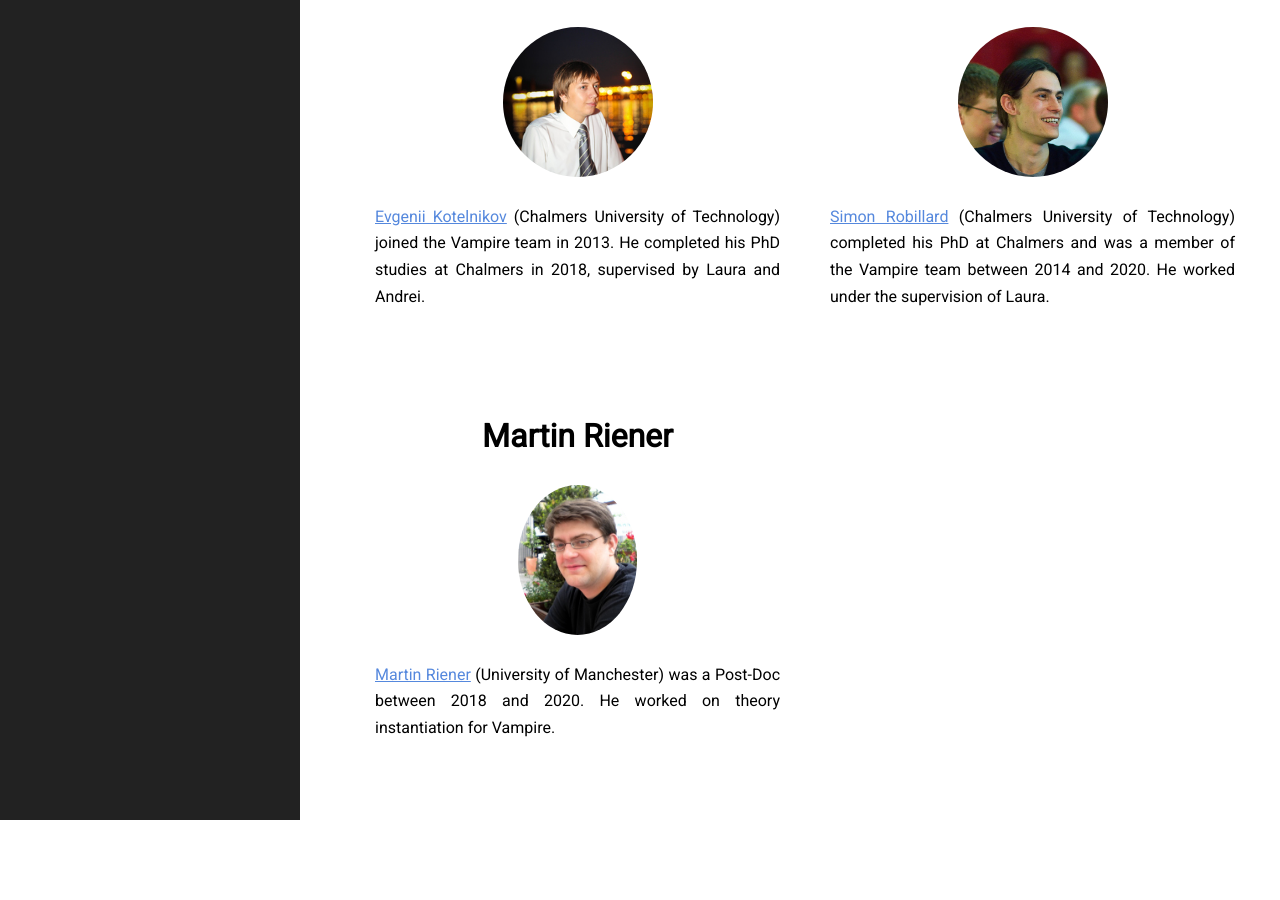
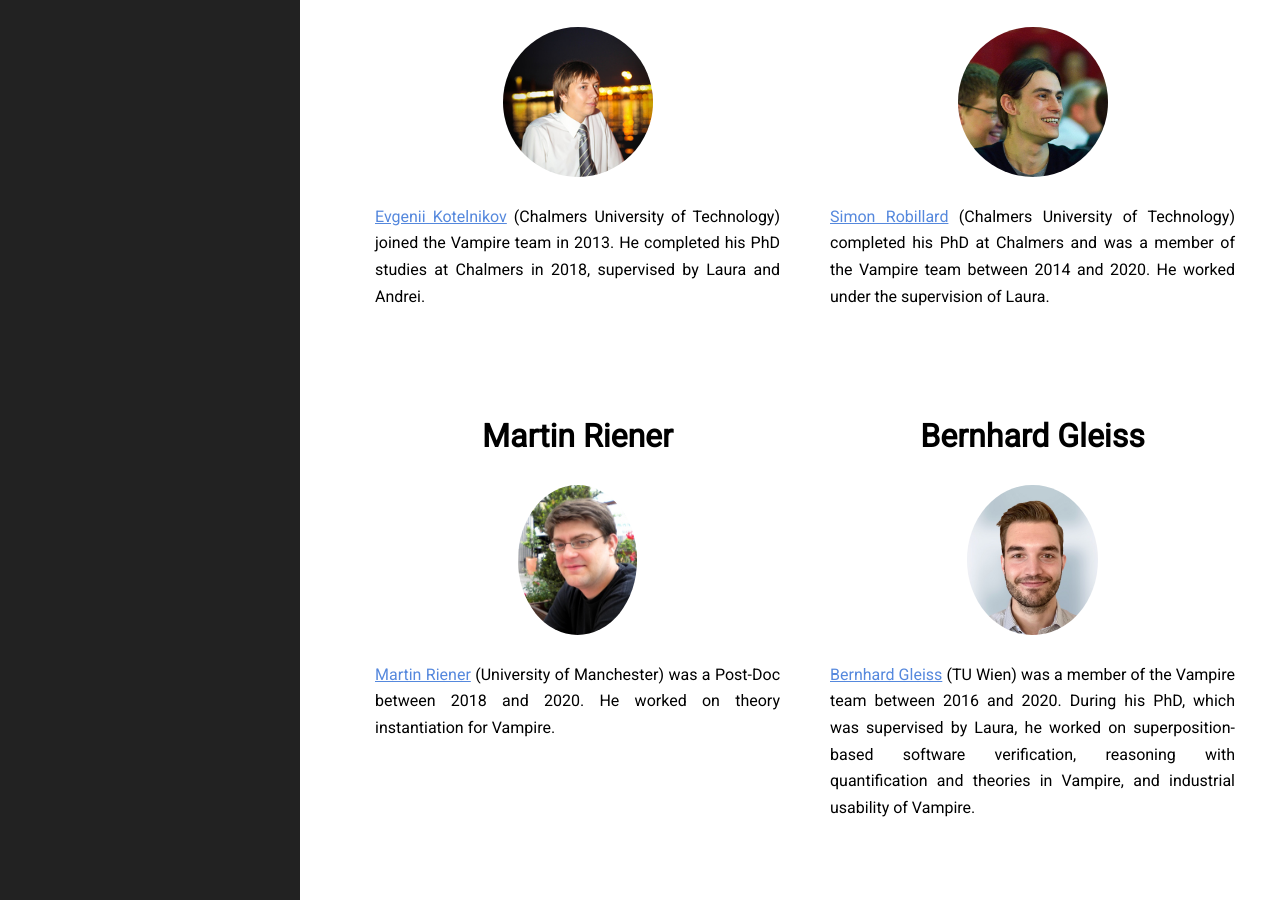
Before and after one commit to vprover/vprover.github.io, a Jekyll site: the page built from team.html, in a window 1280 px wide and 900 px high, scrolled down 2939 px. Built offline with Jekyll 4.4.1, drawn with Linux system fonts in a browser that asks for light colours; before the commit the page ends 3759 px from its top, so only the background shows below that; some of the changed text lies outside the part shown.

Commit message:
update description and picture

```diff
--- a/team.html
+++ b/team.html
@@ -46,15 +46,6 @@ He is currently a Senior Lecturer in Manchester and leads the group there with A
 He is currently a PostDoc at Josef Urban's group in Prague.
 Previously, he worked with Laura's group in TU Wien and
 before with Andrei in Manchester.
-</p>
-</li>
-
-<li class="bio">
-<h2>Bernhard Gleiss</h2>
-<img alt="Bernhard Gleiss" src="/img/bgleiss.jpg">
-<p>
-{{ gleiss }} (TU Wien) joined the Vampire team in 2016.
-He is currently a PhD student at TU Wien, supervised by Laura.
 </p>
 </li>
 
@@ -132,5 +123,14 @@ He worked under the supervision of Laura.
 {{ mriener }} (University of Manchester) was a Post-Doc between 2018 and 2020. He worked on theory instantiation for Vampire.
 </p>
 </li>
+
+<li class="bio">
+  <h2>Bernhard Gleiss</h2>
+  <img alt="Bernhard Gleiss" src="/img/bgleiss.jpg">
+  <p>
+  {{ gleiss }} (TU Wien) was a member of the Vampire team between 2016 and 2020. During his PhD, which was supervised by Laura, he worked on superposition-based software verification, reasoning with quantification and theories in Vampire, and industrial usability of Vampire.
+  </p>
+</li>
+
 </ul>
 </div>
```
Also changed, not shown: img/bgleiss.jpg.
